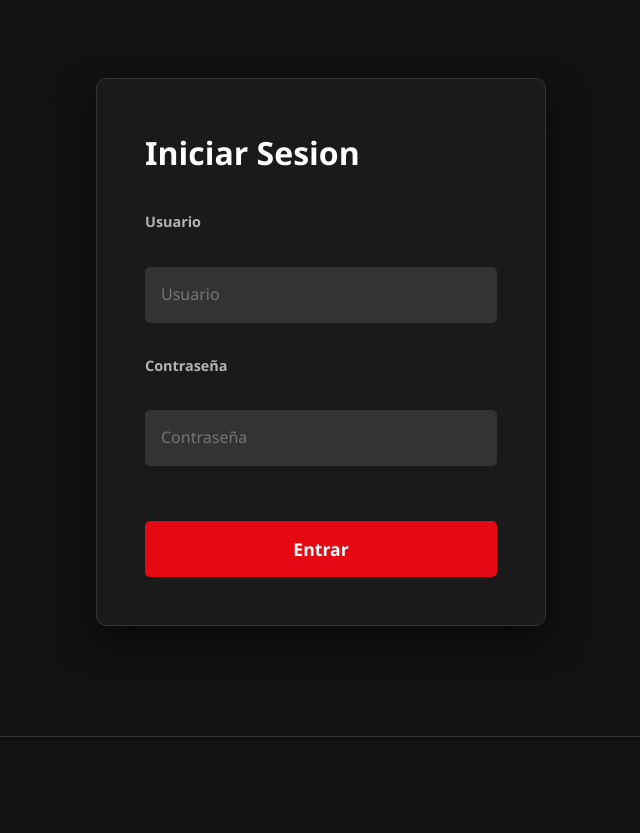
After one commit to Angelus127/INFI-LIBRARY, a Flask app: page /login in a window 1280 px wide. The commit adds this page. Shown: the whole page, without its empty margins (319-959 px from the left). Run offline with Flask 3, Linux system fonts and the light colour scheme.

Commit message:
sistema de incio de sesion

```diff
--- a/app/__init__.py
+++ b/app/__init__.py
@@ -3,6 +3,7 @@ from .routes.search import search_bp
 from .controller.media import media
 from .routes.library import library
 from .routes.home import home
+from .routes.auth import auth
 import os
 
 def create_app():
@@ -14,4 +15,5 @@ def create_app():
     app.register_blueprint(library)
     app.register_blueprint(media)
     app.register_blueprint(home)
+    app.register_blueprint(auth)
     return app
--- a/app/config.py
+++ b/app/config.py
@@ -11,3 +11,8 @@ class Config:
         'password': os.getenv('DB_PASSWORD'),
         'port': os.getenv('DB_PORT')
     }
+
+    SECRET_KEY = os.getenv("SECRET_KEY", "dev-secret-key-no-user-en-prod")
+    SESSION_COOKIE_HTTPONLY = True
+    SESSION_COOKIE_SAMESITE = "Lax"
+    SESSION_COOKIE_SECURE = False
--- a/app/controller/media.py
+++ b/app/controller/media.py
@@ -1,12 +1,14 @@
 from flask import Blueprint, session, request, render_template, redirect, url_for
 from app.cache.cache import cache
 from app.services.genres_service import display_genre
+from app.utils.auth import login_required
 from app.db import conectar, dict_cursor
 import json
 
 media = Blueprint("media", __name__, template_folder='templates')
 
 @media.route("/agregar/<string:media_id>", methods=["GET", "POST"])
+@login_required
 def guardar(media_id):
     media = cache.get(media_id)
 
@@ -19,7 +21,7 @@ def guardar(media_id):
         conn = conectar()
         cur = dict_cursor(conn)
 
-        username = request.form["usuario"]
+        username = session["username"]
         puntuacion = request.form.get("puntuacion")
         estado = request.form["estado"]
         titulo = request.form.get("title")
@@ -78,6 +80,7 @@ def guardar(media_id):
     )
 
 @media.route("/actualizar/<string:media_id>", methods=["GET", "POST"])
+@login_required
 def actualizar(media_id):
     media = cache.get(media_id)
 
@@ -114,6 +117,7 @@ def actualizar(media_id):
 
 
 @media.route("/eliminar/<string:media_id>", methods=["GET", "POST"])
+@login_required
 def eliminar(media_id):
     conn = conectar()
     if conn:
--- a/app/formatters/anime_formatter.py
+++ b/app/formatters/anime_formatter.py
@@ -35,7 +35,7 @@ def formatear_media_anilist(item):
         "titulo": title,
         "portada": item.get("coverImage", {}).get("large"),
         "descripcion": item.get("description", ""),
-        "puntuacion_media": item.get("averageScore"),
+        "puntuacion": item.get("averageScore"),
         "generos": traducir_generos(item.get("genres", [])),
         "tipo": kind,
         "anio": item.get("seasonYear"),
--- /dev/null
+++ b/app/routes/auth.py
@@ -0,0 +1,38 @@
+from flask import Blueprint, request, render_template, redirect, url_for, session, flash
+from werkzeug.security import check_password_hash
+from app.db import conectar, dict_cursor
+
+auth = Blueprint("auth", __name__, template_folder="templates")
+
+@auth.route("/login", methods=["GET", "POST"])
+def login():
+    if request.method == "POST":
+        username = request.form.get("username")
+        password = request.form.get("password")
+
+        conn = conectar()
+        cur = dict_cursor(conn)
+
+        cur.execute(
+            "SELECT id, password FROM usuario WHERE username = %s",
+            (username,)
+        )
+        user = cur.fetchone()
+
+        if not user:
+            return render_template("login.html", error="Usuario o contraseña incorrectos")
+        if not check_password_hash(user["password"], password):
+            return render_template("login.html", error="Usuario o contraseña incorrectos")
+
+        session.clear()
+        session["user_id"] = user["id"]
+        session["username"] = username
+
+        return redirect(url_for("home.index"))
+
+    return render_template("login.html")
+
+@auth.route("/logout")
+def logout():
+    session.clear()
+    return redirect(url_for("auth.login"))
--- a/app/routes/home.py
+++ b/app/routes/home.py
@@ -1,9 +1,11 @@
 from flask import Flask, Blueprint, render_template, url_for
 from ..services.count import contador
+from app.utils.auth import login_required
 
 home = Blueprint('home', __name__, template_folder="templates")
 
 @home.route("/")
+@login_required
 def index():
     conteos = contador()
     return render_template('index.html', conteos=conteos)
--- a/app/routes/library.py
+++ b/app/routes/library.py
@@ -2,10 +2,12 @@ from flask import Flask, Blueprint, url_for, render_template, request
 from ..db import conectar, dict_cursor
 from app.formatters.json_formatter import format_json
 from ..services.count import contador
+from app.utils.auth import login_required
 
 library = Blueprint("library", __name__, template_folder='templates')
 
 @library.route("/biblioteca", methods=["GET", "POST"])
+@login_required
 def biblioteca():
     library = []
     tipo = 'libro'
@@ -53,6 +55,7 @@ def biblioteca():
             return render_template("error.html", e=e)
 
 @library.route("/biblioteca/<string:id>")
+@login_required
 def detalles(id):
     conn = conectar()
     cur = dict_cursor(conn)
--- a/app/routes/search.py
+++ b/app/routes/search.py
@@ -1,9 +1,11 @@
 from flask import render_template, request, Blueprint
 from app.services.search_service import search
+from app.utils.auth import login_required
 
 search_bp = Blueprint("search", __name__, template_folder='templates')
 
 @search_bp.route("/buscar", methods=["GET", "POST"])
+@login_required
 def buscar():
     resultados = []
     tipo = request.args.get("tipo", "LIBRO")
--- a/app/static/css/base.css
+++ b/app/static/css/base.css
@@ -613,3 +613,118 @@ footer {
 .error-back:hover {
     color: #ffffff;
 }
+
+/* Inicio de sesion */
+
+/* --- Pantalla de Login --- */
+
+.login-wrapper {
+    display: flex;
+    justify-content: center;
+    align-items: center;
+    min-height: 80vh; /* Centra el login verticalmente en la pantalla */
+    padding: 20px;
+}
+
+.login-box {
+    background-color: #1a1a1a;
+    padding: 3rem;
+    border-radius: 10px;
+    width: 100%;
+    max-width: 450px;
+    box-shadow: 0 15px 35px rgba(0, 0, 0, 0.5);
+    border: 1px solid #333;
+}
+
+.login-box h1 {
+    font-size: 2rem;
+    color: #fff;
+    margin-bottom: 2rem;
+    font-weight: 700;
+}
+
+.login-error {
+    background: rgba(229, 9, 20, 0.15);
+    color: #ff4d4d;
+    padding: 1rem;
+    border-radius: 5px;
+    border-left: 4px solid #e50914;
+    margin-bottom: 1.5rem;
+    font-size: 0.9rem;
+}
+
+/* Estilos del Formulario */
+.login-form div {
+    margin-bottom: 5px;
+}
+
+.login-form label {
+    display: block;
+    font-size: 0.9rem;
+    color: #b3b3b3;
+    margin-bottom: 8px;
+    font-weight: 600;
+}
+
+.login-form input {
+    width: 100%;
+    background: #333;
+    border: none;
+    border-bottom: 2px solid transparent;
+    padding: 1rem;
+    border-radius: 5px;
+    color: white;
+    font-size: 1rem;
+    outline: none;
+    transition: all 0.3s ease;
+}
+
+.login-form input:focus {
+    background: #454545;
+    border-bottom-color: #e50914; /* Línea roja al enfocar */
+}
+
+/* Botón de Entrada */
+.login-form button {
+    width: 100%;
+    background: #e50914;
+    color: white;
+    border: none;
+    padding: 1rem;
+    border-radius: 5px;
+    font-size: 1.1rem;
+    font-weight: bold;
+    cursor: pointer;
+    margin-top: 1.5rem;
+    transition: background 0.3s ease, transform 0.1s ease;
+}
+
+.login-form button:hover {
+    background: #ff0a16;
+}
+
+.login-form button:active {
+    transform: scale(0.98); /* Efecto de pulsación */
+}
+
+/* Ajustes para pantallas pequeñas */
+@media (max-width: 480px) {
+    .login-box {
+        padding: 2rem 1.5rem;
+    }
+}
+
+.btn-logout {
+    background-color: #0d0d0d;
+    color: white;
+    border: none;
+    padding: 8px 16px;
+    font-size: 14px;
+    cursor: pointer;
+    border-radius: 4px;
+    transition: background-color 0.3s ease;
+}
+
+.btn-logout {
+    background-color: #b20710;
+}
--- a/app/templates/agregar.html
+++ b/app/templates/agregar.html
@@ -26,7 +26,6 @@
 
 <div id="user_input">
     <form id="user_form" method="post">
-        <input type="text" placeholder="Ingrese el usuario" name="usuario" id="user" value="Angelus" required>
         <input type="number" min="5.0" max="9.9" step="0.1" name="puntuacion" id="score" value="5.0">
         <select name="estado" id="status">
             <option value="en_progreso"> En progreso </option>
--- a/app/templates/base.html
+++ b/app/templates/base.html
@@ -9,6 +9,7 @@
     <title>{% block title %}Infinite Libary{% endblock %}</title>
 </head>
 <body>
+    {% if session.get("user_id") %}
     <header>
         <nav>
             <ul>
@@ -21,9 +22,13 @@
                 </a><a href="#">
                     <li class="nav-element">OPCIONES</li>
                 </a>
+                <form action="{{ url_for('auth.logout')}}">
+                    <button class="btn-logout">Salir</button>
+                </form>
             </ul>
         </nav>
     </header>
+    {% endif %}
     <main>
         {% block content %}{% endblock %}
     </main>
--- /dev/null
+++ b/app/templates/login.html
@@ -0,0 +1,30 @@
+{% extends 'base.html' %}
+{% block title %} Login {% endblock %}
+{% block content %}
+
+<div class="login-wrapper">
+    <section class="login-box">
+        <h1>Iniciar Sesion</h1>
+
+        {% if error %}
+            <p class="login-error">
+                {{ error }}
+            </p>
+        {% endif %}
+
+        <form action="{{ url_for('auth.login')}}" method="POST" class="login-form">
+            <div>
+                <label for="useranme">Usuario</label><br>
+                <input type="text" id="username" name="username" placeholder="Usuario" required autocomplete="username">
+            </div>
+            <br>
+            <div>
+                <label for="password">Contraseña</label><br>
+                <input type="password" name="password" id="password" placeholder="Contraseña" required autocomplete="current-password">
+            </div>
+            <br>
+            <button type="submit">Entrar</button>
+        </form>
+    </section>
+</div>
+{% endblock %}
```
Also changed, not shown: app/utils/auth.py (added, +10 -0 lines).
